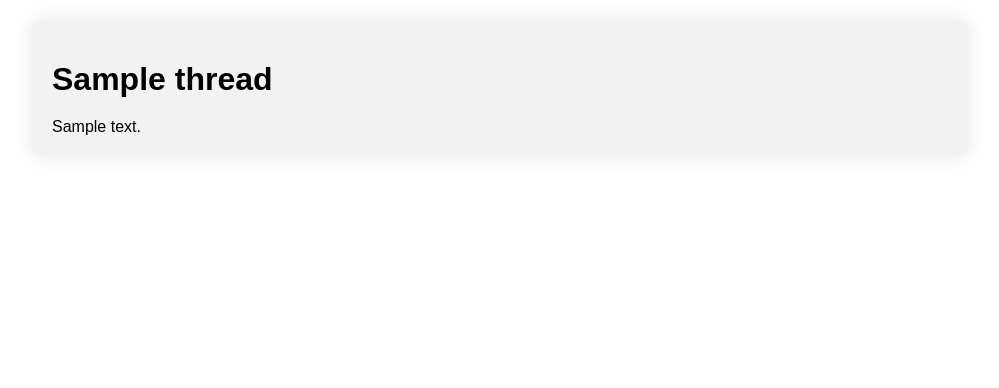
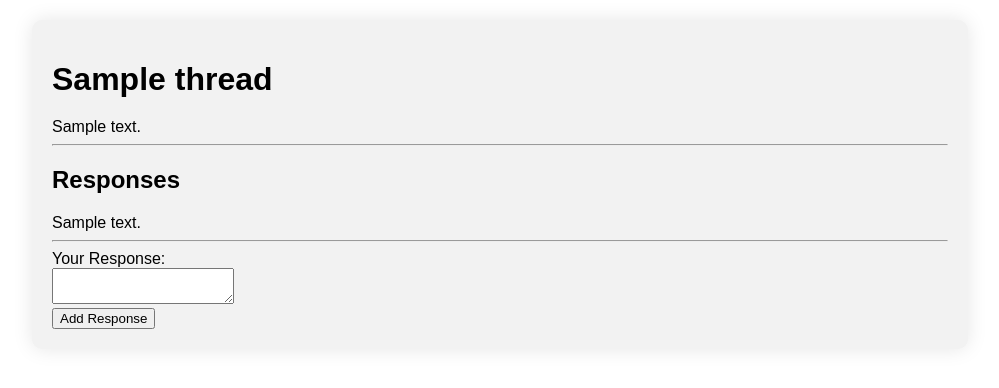
Before and after one commit to metin941/Crafty-hands-DIY-forum, a Flask app: page /thread/1 in a window 1280 px wide. Shown: the top 388 px of the page, without its empty margins (140-1139 px from the left). Run offline with Flask 3, Linux system fonts and the light colour scheme; tables that the repository leaves empty hold one stand-in row (values such as "Sample post"); some libraries are stand-ins or nearby versions.

Commit message:
New feature : added response feature to every thread

```diff
--- a/app.py
+++ b/app.py
@@ -1,4 +1,4 @@
-from flask import Flask, render_template, request, redirect, url_for, flash,jsonify
+from flask import Flask, render_template, request, redirect, url_for, flash,jsonify,Response
 from flask_sqlalchemy import SQLAlchemy
 from flask import session
 from sqlalchemy.exc import IntegrityError
@@ -28,6 +28,12 @@ class Thread(db.Model):
     content = db.Column(db.Text, nullable=False)
     user_id = db.Column(db.Integer, db.ForeignKey('user.id'), nullable=False)
     user = db.relationship('User', backref=db.backref('threads', lazy=True))
+
+class Response(db.Model):
+    id = db.Column(db.Integer, primary_key=True)
+    content = db.Column(db.Text, nullable=False)
+    thread_id = db.Column(db.Integer, db.ForeignKey('thread.id'), nullable=False)
+    thread = db.relationship('Thread', backref=db.backref('responses', lazy=True))
 
 @app.route('/')
 def index():
@@ -68,7 +74,8 @@ def create_thread():
             thread = Thread(title=title, content=content, user_id=user_id)
             db.session.add(thread)
             db.session.commit()
-            return redirect(url_for('index'))
+            # Redirect to the route for viewing the newly created thread
+            return redirect(url_for('view_thread', thread_id=thread.id))
         else:
             return redirect(url_for('login'))
     return render_template('create_thread.html')
@@ -128,18 +135,37 @@ def update_thread(thread_id):
     else:
         return redirect(url_for('login'))
 
-@app.route('/delete_thread/<int:thread_id>', methods=['GET','POST'])
+@app.route('/delete_thread/<int:thread_id>', methods=['GET', 'POST'])
 def delete_thread(thread_id):
     if 'user_id' in session:
-        user_id = session['user_id']
-        thread = Thread.query.filter_by(id=thread_id, user_id=user_id).first()
+        thread = Thread.query.get(thread_id)
         if thread:
-            # Delete the thread from the database
+            # Delete associated responses first
+            Response.query.filter_by(thread_id=thread_id).delete()
+
+            # Now delete the thread
             db.session.delete(thread)
             db.session.commit()
-            return redirect(url_for('index'))
+            return redirect(url_for('index'))  # Redirect to the index page after deleting the thread
         else:
-            return "You don't have permission to delete this thread or the thread doesn't exist."
+            return "Thread not found", 404
+    else:
+        return redirect(url_for('login'))
+
+@app.route('/add_response/<int:thread_id>', methods=['POST'])
+def add_response(thread_id):
+    if 'user_id' in session:
+        response_content = request.form['response_content']
+
+        thread = Thread.query.get(thread_id)
+
+        if thread:
+            response = Response(content=response_content)
+            thread.responses.append(response)
+            db.session.commit()
+            return redirect(url_for('view_thread', thread_id=thread_id))
+        else:
+            return "Thread not found", 404
     else:
         return redirect(url_for('login'))
 
--- a/templates/index.html
+++ b/templates/index.html
@@ -123,6 +123,7 @@ body {
         {% endfor %}
     </ul>
 </div>
+
     <script>
         function confirmDelete() {
             return confirm("Are you sure you want to delete this thread?");
--- a/templates/thread.html
+++ b/templates/thread.html
@@ -2,6 +2,7 @@
 <html>
 <head>
     <title>{{ thread.title }}</title>
+    <script src="https://cdn.ckeditor.com/ckeditor5/36.0.1/classic/ckeditor.js"></script>
     <style>
         .container {
             margin: 20px auto;
@@ -29,6 +30,77 @@
     <div class="container">
         <h1>{{ thread.title }}</h1>
         <div>{{ thread.content | safe }}</div> <!-- Render main content -->
+
+        <hr> <!-- Horizontal line to separate thread content and responses -->
+
+        <h2>Responses</h2>
+        {% for response in thread.responses %}
+            <div>{{ response.content | safe }}</div>
+            <hr> <!-- Horizontal line to separate responses -->
+        {% endfor %}
+
+        <!-- Form for adding a new response -->
+        <form id="add_response_form" method="post" action="{{ url_for('add_response', thread_id=thread.id) }}">
+            <label for="response_content">Your Response:</label><br>
+            <textarea name="response_content" id="response_content" required></textarea><br>
+            <!-- Hidden input field to store response content -->
+            <input type="hidden" id="response_content_hidden" name="response_content_hidden">
+            <input type="button" value="Add Response" onclick="submitForm()">
+        </form>
     </div>
+
+    <!-- CKEditor initialization script -->
+    <script>
+        ClassicEditor
+            .create(document.querySelector('#response_content'), {
+                // CKEditor configuration options
+            })
+            .then(editor => {
+            console.log(editor);
+
+            editor.plugins.get('FileRepository').createUploadAdapter = function(loader) {
+                return {
+                    upload: () => {
+                        return loader.file
+                            .then(file => new Promise((resolve, reject) => {
+                                const formData = new FormData();
+                                formData.append('file', file);
+
+                                // Send the image file to the server for uploading
+                                fetch('/upload_image', {
+                                    method: 'POST',
+                                    body: formData
+                                })
+                                .then(response => response.json())
+                                .then(data => {
+                                    resolve({ default: data.url });
+                                })
+                                .catch(error => {
+                                    reject(error);
+                                });
+                            }));
+                    },
+                    abort: () => {
+                        // Cancel the upload process if needed
+                    }
+                };
+            };
+        })
+        .catch(error => {
+            console.error(error);
+        });
+
+        // Function to handle form submission
+        function submitForm() {
+            // Get the response content from CKEditor
+            var responseContent = document.querySelector('#response_content').value;
+
+            // Set the response content in a hidden input field
+            document.querySelector('#response_content_hidden').value = responseContent;
+
+            // Submit the form
+            document.querySelector('#add_response_form').submit();
+        }
+    </script>
 </body>
 </html>
```
Also changed, not shown: instance/forum.db.
